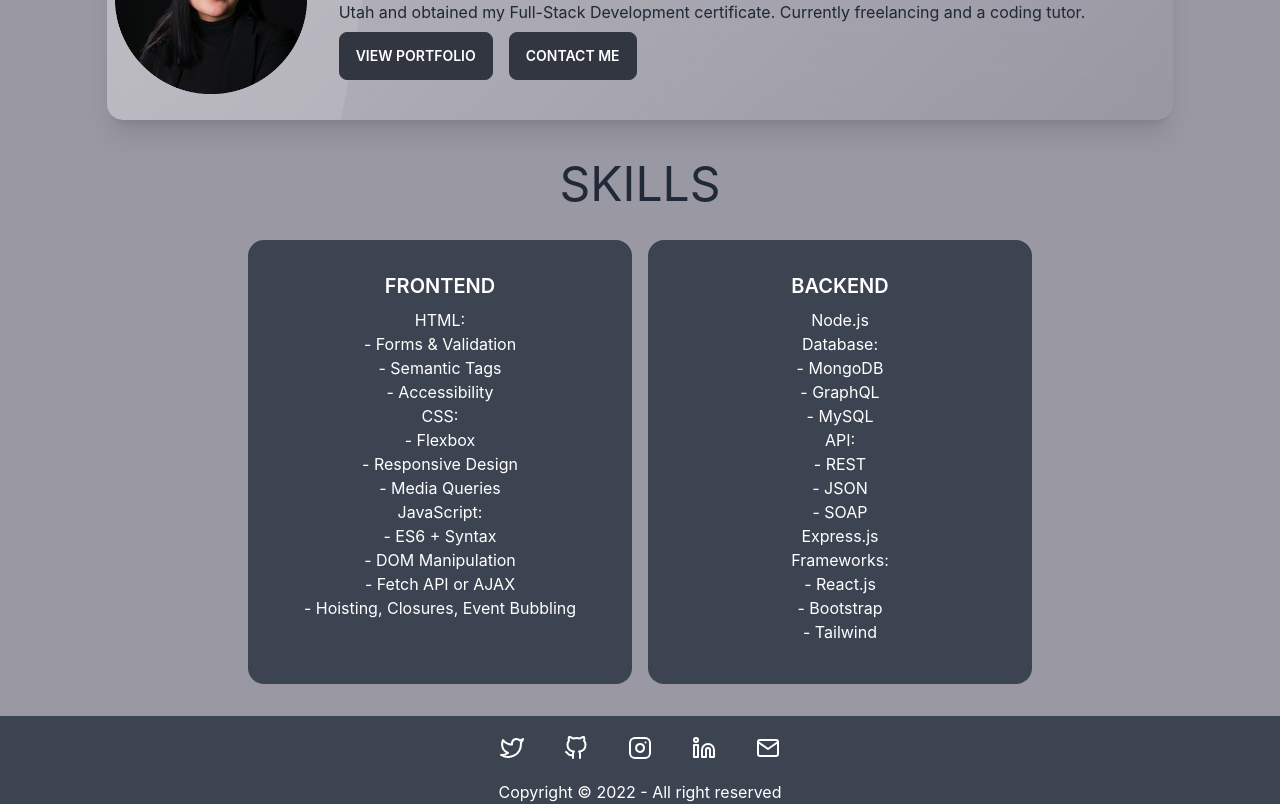
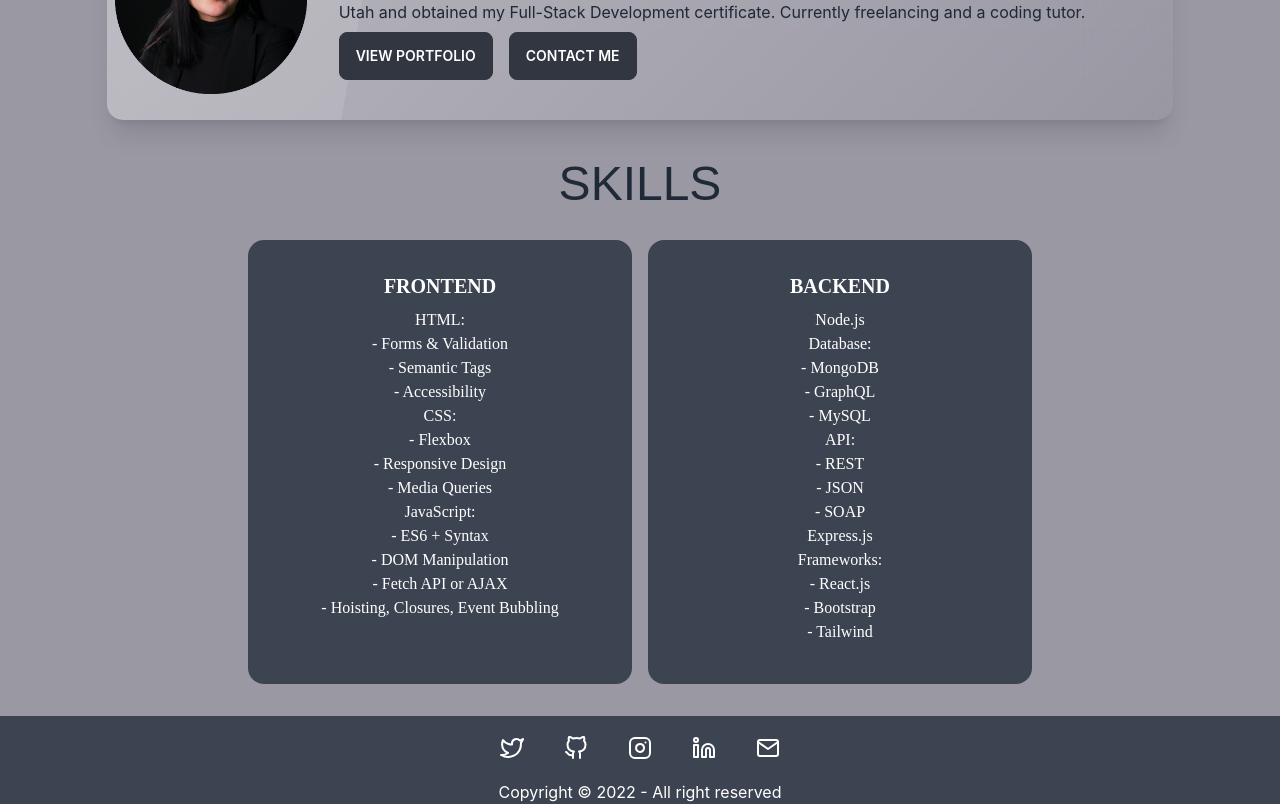
Before and after one commit to vhivestate/vhiivestate, a React (Create React App) app in the folder client/: page / in a window 1280 px wide. Shown: the part 980-1784 px from the top of the page. Built offline with nearby package versions, Linux system fonts and the light colour scheme.

Commit message:
resume font

```diff
--- a/client/src/App.css
+++ b/client/src/App.css
@@ -2,6 +2,7 @@
 @tailwind components;
 @tailwind utilities;
 @import url('https://fonts.googleapis.com/css2?family=Bodoni+Moda:opsz,wght@6..96,400;6..96,500;6..96,600;6..96,700;6..96,800;6..96,900&family=DM+Sans:wght@400;500&family=DM+Serif+Display&family=DM+Serif+Text&family=Didact+Gothic&family=Nanum+Myeongjo&family=Outfit:wght@100;200;300&family=Silkscreen&display=swap');
+
 /* nav styling */
 nav {
   display: flex;
@@ -17,6 +18,11 @@
 
 .avatar {
   max-width: 50%;
+}
+
+.landing-skills {
+  font-family: 'Outfit', sans-serif;
+  font-weight: lighter;
 }
 
 .about p {
--- a/client/src/pages/Landing.js
+++ b/client/src/pages/Landing.js
@@ -46,8 +46,8 @@
   </div>
 
 {/* skills */}
-<h2 className='text-center pt-10 text-5xl	'>SKILLS</h2>
-  <div className='resume flex flex-wrap justify-center p-8 space-x-4'>
+<h2 className='landing-skills text-center pt-10 text-5xl	'>SKILLS</h2>
+  <div className='resume-skills flex flex-wrap justify-center p-8 space-x-4'>
 <div className="card w-96 bg-neutral text-neutral-content">
   <div className="card-body items-center text-center">
     <h2 className="card-title">FRONTEND</h2>
```
